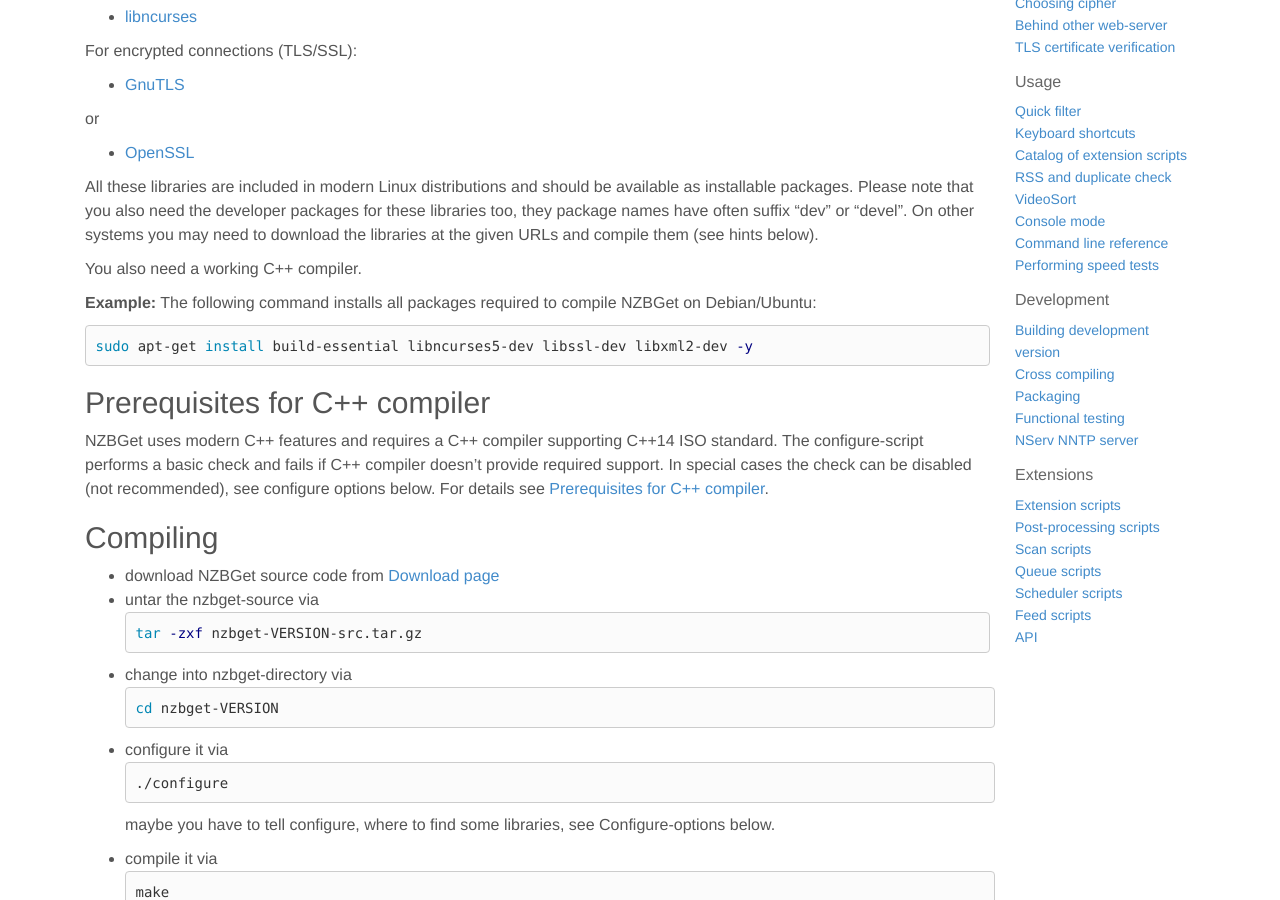
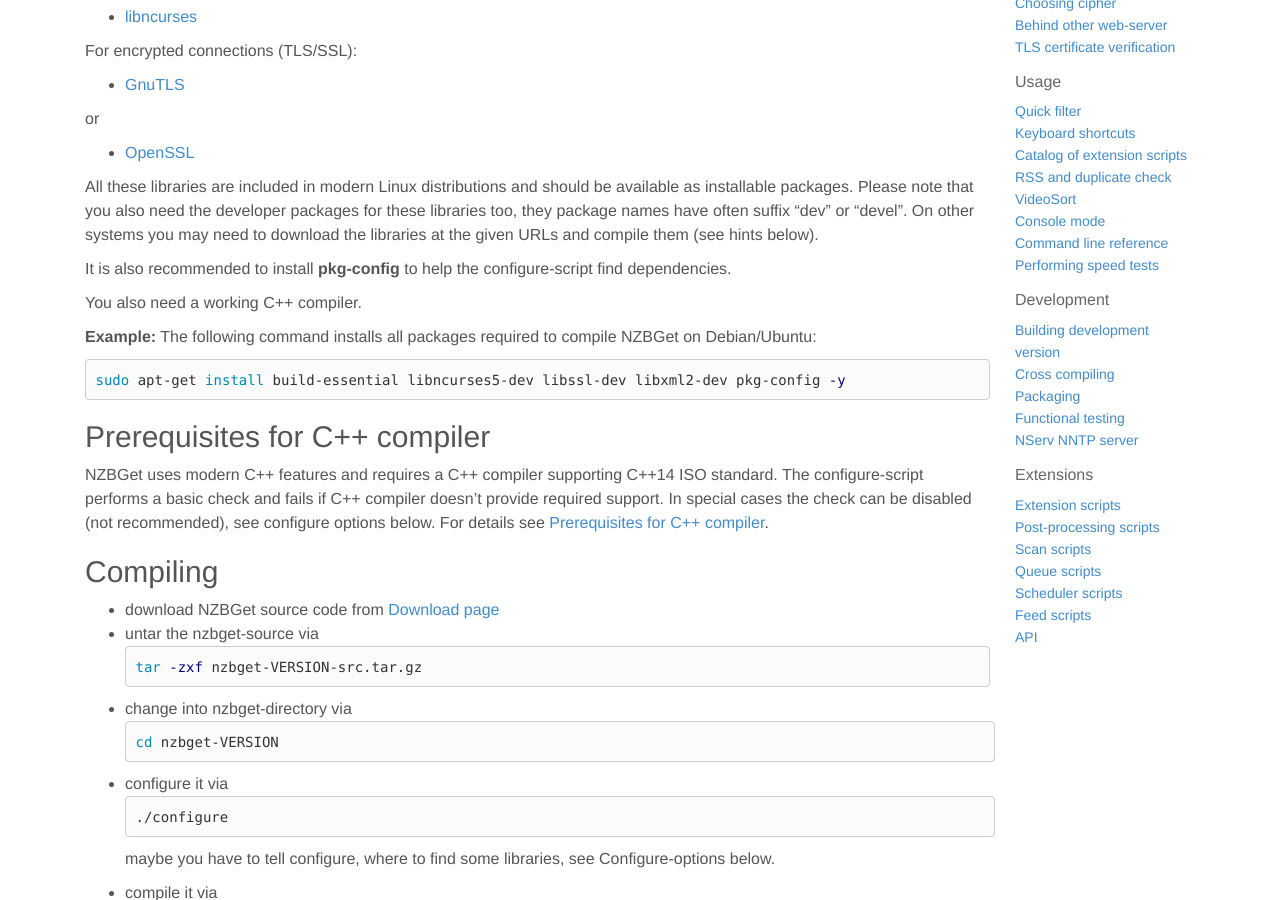
Before and after one commit to nzbget/nzbget.github.io, a Jekyll site: the page built from _wiki/installation-on-posix.md, in a window 1280 px wide and 900 px high, scrolled down 572 px. Built offline with Jekyll 4.4.1, drawn with Linux system fonts in a browser that asks for light colours; nearby versions of some CDN libraries; the repository's description, which GitHub fills in, is left out.

Commit message:
nzbget/nzbget#516: hint about pkg-config

````diff
--- a/_wiki/installation-on-posix.md
+++ b/_wiki/installation-on-posix.md
@@ -26,11 +26,14 @@
 
 All these libraries are included in modern Linux distributions and should be available as installable packages. Please note that you also need the developer packages for these libraries too, they package names have often suffix "dev" or "devel". On other systems you may need to download the libraries at the given URLs and compile them (see hints below).
 
+It is also recommended to install **pkg-config** to help the configure-script find
+dependencies.
+
 You also need a working C++ compiler.
 
 **Example:** The following command installs all packages required to compile NZBGet on Debian/Ubuntu:
 ```shell
-sudo apt-get install build-essential libncurses5-dev libssl-dev libxml2-dev -y
+sudo apt-get install build-essential libncurses5-dev libssl-dev libxml2-dev pkg-config -y
 ```
 
 ## Prerequisites for C++ compiler ##
````
